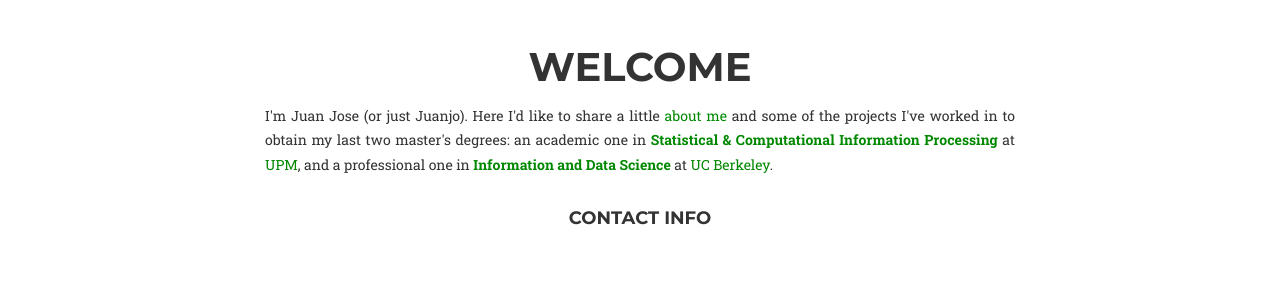
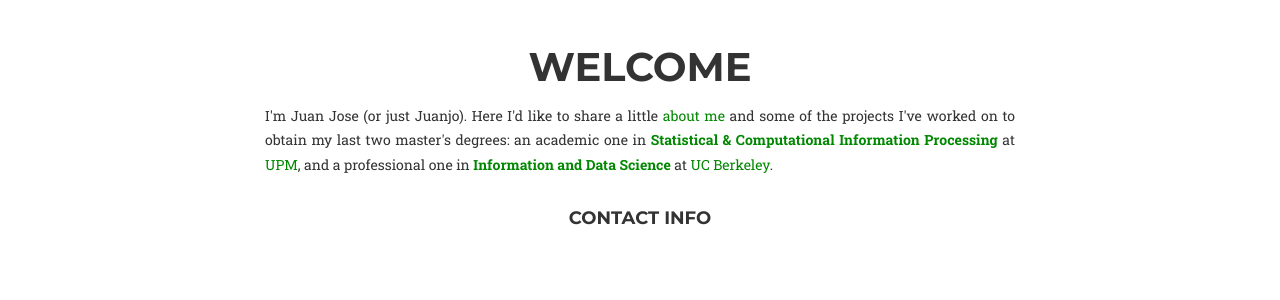
Before and after one commit to juanjocarin/juanjocarin.github.io, a Jekyll site: the page built from index.html, in a window 1280 px wide and 900 px high, scrolled down 669 px. Shown: the part 154-454 px from the top of the window. Built offline with Jekyll 4.4.1, drawn with Linux system fonts in a browser that asks for light colours; some web fonts are replaced; formulas are drawn with MathJax 3.

Commit message:
edited Welcome

```diff
--- a/_includes/welcome.html
+++ b/_includes/welcome.html
@@ -11,7 +11,7 @@
             <div class="row">
                 <div class="col-lg-8 col-lg-offset-2 text-justify">
                     <!--class="large"-->
-                    <p>I'm Juan Jose (or just Juanjo). Here I'd like to share a little <a class="page-scroll" href="#bio">about me</a> and some of the projects I've worked in to obtain my last two master's degrees: an academic one in <strong><a href="#TECI">Statistical &amp; Computational Information Processing</a></strong> at <a href="http://www.upm.es/portal/site/institucional/template.PAGE/menuitem.fe392479f15c1fe7a23dd510907c46a8/?javax.portlet.tpst=d4adc2b01545fee7a23dd510907c46a8&amp;javax.portlet.prp_d4adc2b01545fee7a23dd510907c46a8=cod%3D9.7%26cod2%3D9%26orden%3DDENOMINACION_AMBITO%26opcion%3Ddetalle%26mostrar%3DDENOMINACION&amp;javax.portlet.begCacheTok=com.vignette.cachetoken&amp;javax.portlet.endCacheTok=com.vignette.cachetoken" target="_blank">UPM</a>, and a professional one in <strong><a href="#MIDS">Information and Data Science</a></strong> at <a href="https://datascience.berkeley.edu/academics/curriculum/" target="_blank">UC Berkeley</a>.</p>
+                    <p>I'm Juan Jose (or just Juanjo). Here I'd like to share a little <a class="page-scroll" href="#bio">about me</a> and some of the projects I've worked on to obtain my last two master's degrees: an academic one in <strong><a href="#TECI">Statistical &amp; Computational Information Processing</a></strong> at <a href="http://www.upm.es/portal/site/institucional/template.PAGE/menuitem.fe392479f15c1fe7a23dd510907c46a8/?javax.portlet.tpst=d4adc2b01545fee7a23dd510907c46a8&amp;javax.portlet.prp_d4adc2b01545fee7a23dd510907c46a8=cod%3D9.7%26cod2%3D9%26orden%3DDENOMINACION_AMBITO%26opcion%3Ddetalle%26mostrar%3DDENOMINACION&amp;javax.portlet.begCacheTok=com.vignette.cachetoken&amp;javax.portlet.endCacheTok=com.vignette.cachetoken" target="_blank">UPM</a>, and a professional one in <strong><a href="#MIDS">Information and Data Science</a></strong> at <a href="https://datascience.berkeley.edu/academics/curriculum/" target="_blank">UC Berkeley</a>.</p>
                 </div>
             </div>
             <div class="row">
```
Also changed, not shown: 11 other files.
